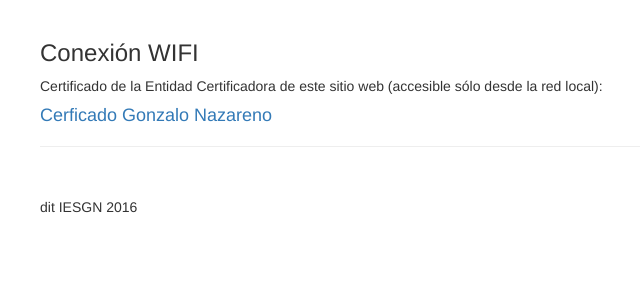
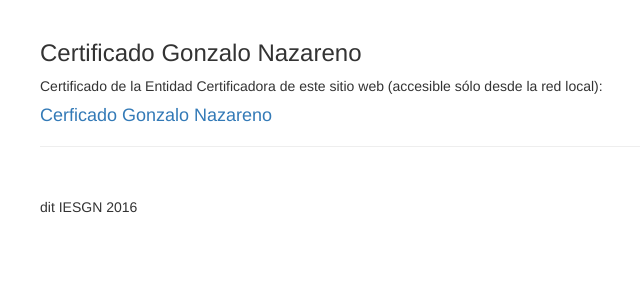
Before and after one commit to iesgn/gestiona_iesgn, a Django app: template documentacion/templates/ca.html in a window 1280 px wide. Shown: the part 51-351 px from the top of the page, without its empty margins (30-670 px from the left). Run offline with Django 3.2, Linux system fonts and the light colour scheme; the template is opened without the code that fills it, so the values that code supplies are empty; some libraries are stand-ins or nearby versions.

Commit message:
Documentacion ca

```diff
--- a/documentacion/templates/ca.html
+++ b/documentacion/templates/ca.html
@@ -2,7 +2,7 @@
 
 {% block content %}
 
-<h3>Conexión WIFI</h3>
+<h3>Certificado Gonzalo Nazareno</h3>
 		<p>Certificado de la Entidad Certificadora de este sitio web (accesible sólo desde la red local):</p>
 		<h4>
 		<a href="http://nas.gonzalonazareno.org/nas/CA/gonzalonazareno.crt">Cerficado Gonzalo Nazareno</a>
```
